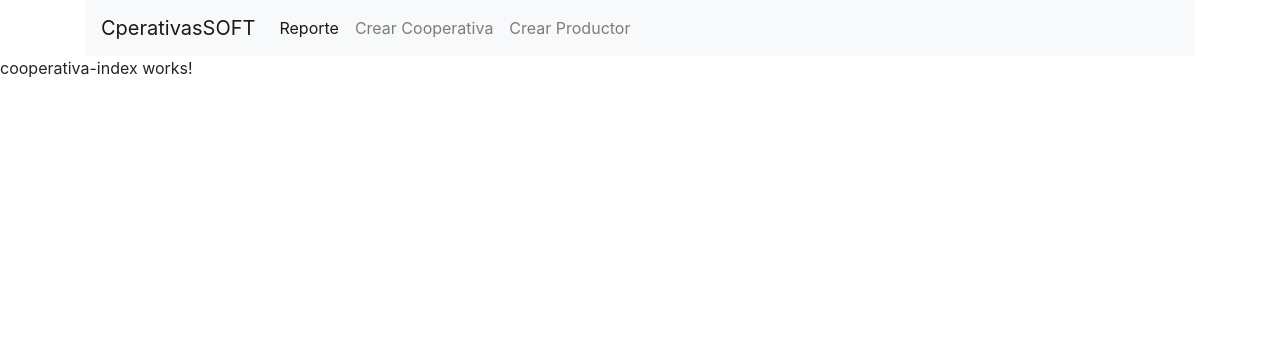
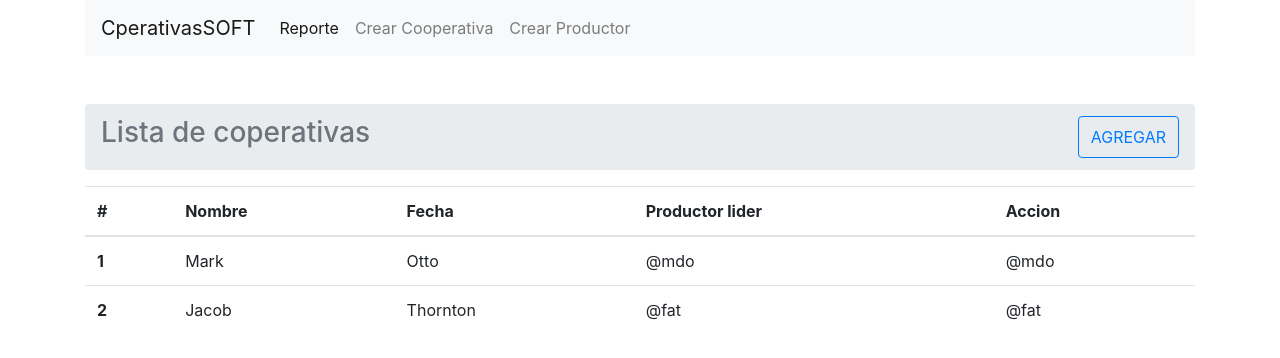
Before and after one commit to alvaromoca1/cooperativaApp-angular, an Angular app: page /cooperativo in a window 1280 px wide. Shown: the top 358 px of the page. Built offline with nearby package versions, Linux system fonts and the light colour scheme.

Commit message:
agregando las vistas index

```diff
--- a/src/app/component/coopertiva/cooperativa-index/cooperativa-index.component.html
+++ b/src/app/component/coopertiva/cooperativa-index/cooperativa-index.component.html
@@ -1 +1,43 @@
-<p>cooperativa-index works!</p>
+<div class="continer-fluid mt-5">
+    <div class="container">
+        <!--Agregando el boton de crear-->
+        <nav aria-label="breadcrumb">
+            <ol class="breadcrumb justify-content-between">
+                <h3 class="breadcrumb-item active" aria-current="page">Lista de coperativas</h3>
+                <button type="button" class="btn btn-outline-primary">AGREGAR</button>
+            </ol>
+        </nav>
+        <!--END el boton de crear-->
+        <!--AGREGANDO TABLA-->
+        <div>
+            <table class="table table-hover">
+                <thead>
+                  <tr>
+                    <th scope="col">#</th>
+                    <th scope="col">Nombre</th>
+                    <th scope="col">Fecha</th>
+                    <th scope="col">Productor lider</th>
+                    <th scope="col">Accion</th>
+                  </tr>
+                </thead>
+                <tbody>
+                  <tr>
+                    <th scope="row">1</th>
+                    <td>Mark</td>
+                    <td>Otto</td>
+                    <td>@mdo</td>
+                    <td>@mdo</td>
+                  </tr>
+                  <tr>
+                    <th scope="row">2</th>
+                    <td>Jacob</td>
+                    <td>Thornton</td>
+                    <td>@fat</td>
+                    <td>@fat</td>
+                  </tr>
+                </tbody>
+              </table>
+        </div>
+        <!--END AGREGANDO TABLA-->
+    </div>
+</div>
--- a/src/app/component/productor/productor-index/productor-index.component.html
+++ b/src/app/component/productor/productor-index/productor-index.component.html
@@ -1 +1,43 @@
-<p>productor-index works!</p>
+<div class="continer-fluid mt-5">
+    <div class="container">
+        <!--Agregando el boton de crear-->
+        <nav aria-label="breadcrumb">
+            <ol class="breadcrumb justify-content-between">
+                <h3 class="breadcrumb-item active" aria-current="page">Lista de productores</h3>
+                <button type="button" class="btn btn-outline-primary">AGREGAR</button>
+            </ol>
+        </nav>
+        <!--END el boton de crear-->
+        <!--AGREGANDO TABLA-->
+        <div>
+            <table class="table table-hover">
+                <thead>
+                  <tr>
+                    <th scope="col">#</th>
+                    <th scope="col">Nombre</th>
+                    <th scope="col">Direccion</th>
+                    <th scope="col">DNI</th>
+                    <th scope="col">Accion</th>
+                  </tr>
+                </thead>
+                <tbody>
+                  <tr>
+                    <th scope="row">1</th>
+                    <td>Mark</td>
+                    <td>Otto</td>
+                    <td>@mdo</td>
+                    <td>@mdo</td>
+                  </tr>
+                  <tr>
+                    <th scope="row">2</th>
+                    <td>Jacob</td>
+                    <td>Thornton</td>
+                    <td>@mdo</td>
+                    <td>@fat</td>
+                  </tr>
+                </tbody>
+              </table>
+        </div>
+        <!--END AGREGANDO TABLA-->
+    </div>
+</div>
```
